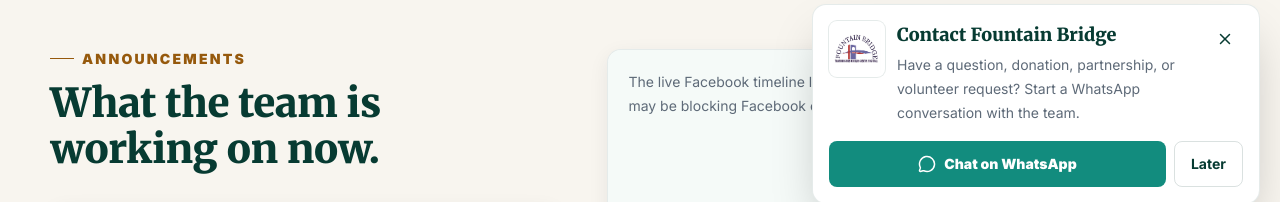
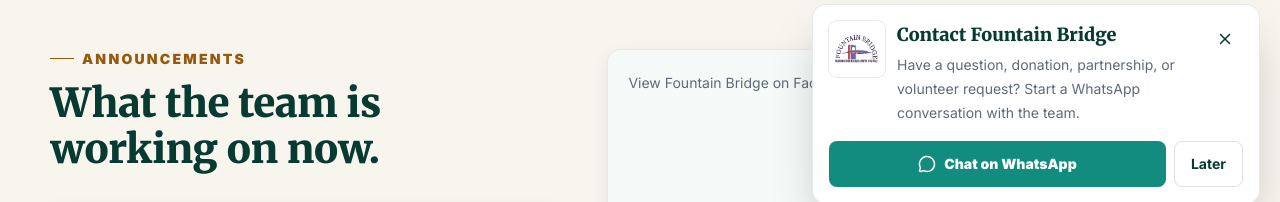
Before and after one commit to SireME/fountain-bridge-website, a Next.js app: page /news in a window 1280 px wide. Shown: the part 576-778 px from the top of the page. Built offline with nearby package versions, Linux system fonts and the light colour scheme; no server answers.

Commit message:
Fix Facebook XFBML timeline rendering

```diff
--- a/src/components/FacebookEmbed.tsx
+++ b/src/components/FacebookEmbed.tsx
@@ -56,10 +56,9 @@
           data-show-facepile="true"
         >
           <blockquote cite={facebook.pageUrl} className="fb-xfbml-parse-ignore p-5">
-            <p className="text-sm leading-6 text-muted">
-              The live Facebook timeline loads here. If it does not appear, your browser or network may be
-              blocking Facebook content.
-            </p>
+            <a href={facebook.pageUrl} className="text-sm leading-6 text-muted">
+              View Fountain Bridge on Facebook.
+            </a>
           </blockquote>
         </div>
       </div>
```
